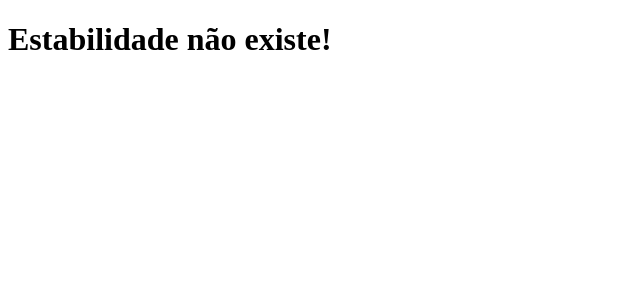
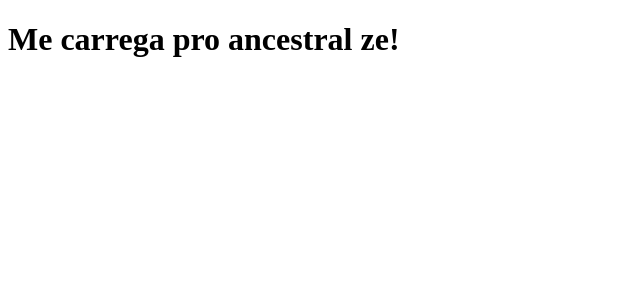
Before and after one commit to NatanFurletti/clone-tabnews, a Next.js app: page / in a window 1280 px wide. Shown: the top 300 px of the page, without its empty margins (0-640 px from the left). Built offline with nearby package versions, Linux system fonts and the light colour scheme.

Commit message:
modifica a frase

```diff
--- a/pages/index.js
+++ b/pages/index.js
@@ -1,5 +1,5 @@
 function Home(){
-    return <h1>Estabilidade não existe!</h1>
+    return <h1>Me carrega pro ancestral ze!</h1>
 }
 
 export default Home;
```
